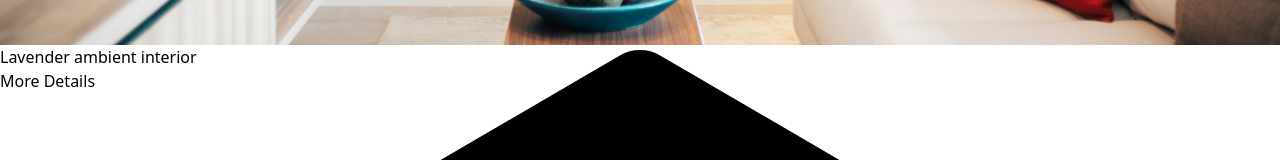
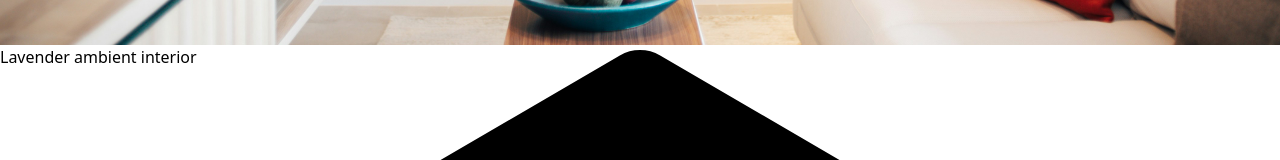
Before and after one commit to clientsmaker/skepInterior, a React (Vite) app: page / in a window 1280 px wide. Shown: the part 7590-7750 px from the top of the page. Built offline with nearby package versions, Linux system fonts and the light colour scheme.

Commit message:
modify about testimonial and features content

```diff
--- a/src/Components/RecentWork.jsx
+++ b/src/Components/RecentWork.jsx
@@ -22,7 +22,7 @@ const RecentWork = () => {
               <img className="w-full h-full object-cover" src={image1} alt="Work 1" />
               <div className="absolute inset-0 bg-black bg-opacity-50 flex flex-col justify-center items-center opacity-0 hover:opacity-100 transition-opacity duration-300">
                 <h3 className="text-white text-xl mb-4">Lavender ambient interior</h3>
-                <a href="project-details.html" className="bg-indigo-600 text-white py-2 px-4 rounded uppercase mt-5">More Details</a>
+                {/* <a href="project-details.html" className="bg-indigo-600 text-white py-2 px-4 rounded uppercase mt-5">More Details</a> */}
               </div>
             {/* </a> */}
           </div>
@@ -33,7 +33,7 @@ const RecentWork = () => {
               <img className="w-full h-full object-cover" src={image2} alt="Work 2" />
               <div className="absolute inset-0 bg-black bg-opacity-50 flex flex-col justify-center items-center opacity-0 hover:opacity-100 transition-opacity duration-300">
                 <h3 className="text-white text-xl mb-4">Ambient interior</h3>
-                <a href="project-details.html" className="bg-indigo-600 text-white py-2 px-4 rounded uppercase mt-5">More Details</a>
+                {/* <a href="project-details.html" className="bg-indigo-600 text-white py-2 px-4 rounded uppercase mt-5">More Details</a> */}
               </div>
             {/* </a> */}
           </div>
@@ -44,7 +44,7 @@ const RecentWork = () => {
               <img className="w-full h-full object-cover" src={image3} alt="Work 3" />
               <div className="absolute inset-0 bg-black bg-opacity-50 flex flex-col justify-center items-center opacity-0 hover:opacity-100 transition-opacity duration-300">
                 <h3 className="text-white text-xl mb-4">Ambient interior</h3>
-                <a href="project-details.html" className="bg-indigo-600 text-white py-2 px-4 rounded uppercase mt-5">More Details</a>
+                {/* <a href="project-details.html" className="bg-indigo-600 text-white py-2 px-4 rounded uppercase mt-5">More Details</a> */}
               </div>
             {/* </a> */}
           </div>
@@ -55,7 +55,7 @@ const RecentWork = () => {
               <img className="w-full h-full object-cover" src={image4} alt="Work 4" />
               <div className="absolute inset-0 bg-black bg-opacity-50 flex flex-col justify-center items-center opacity-0 hover:opacity-100 transition-opacity duration-300">
                 <h3 className="text-white text-xl mb-4">Lavender ambient interior</h3>
-                <a href="project-details.html" className="bg-indigo-600 text-white py-2 px-4 rounded uppercase mt-5">More Details</a>
+                {/* <a href="project-details.html" className="bg-indigo-600 text-white py-2 px-4 rounded uppercase mt-5">More Details</a> */}
               </div>
             {/* </a> */}
           </div>
```
